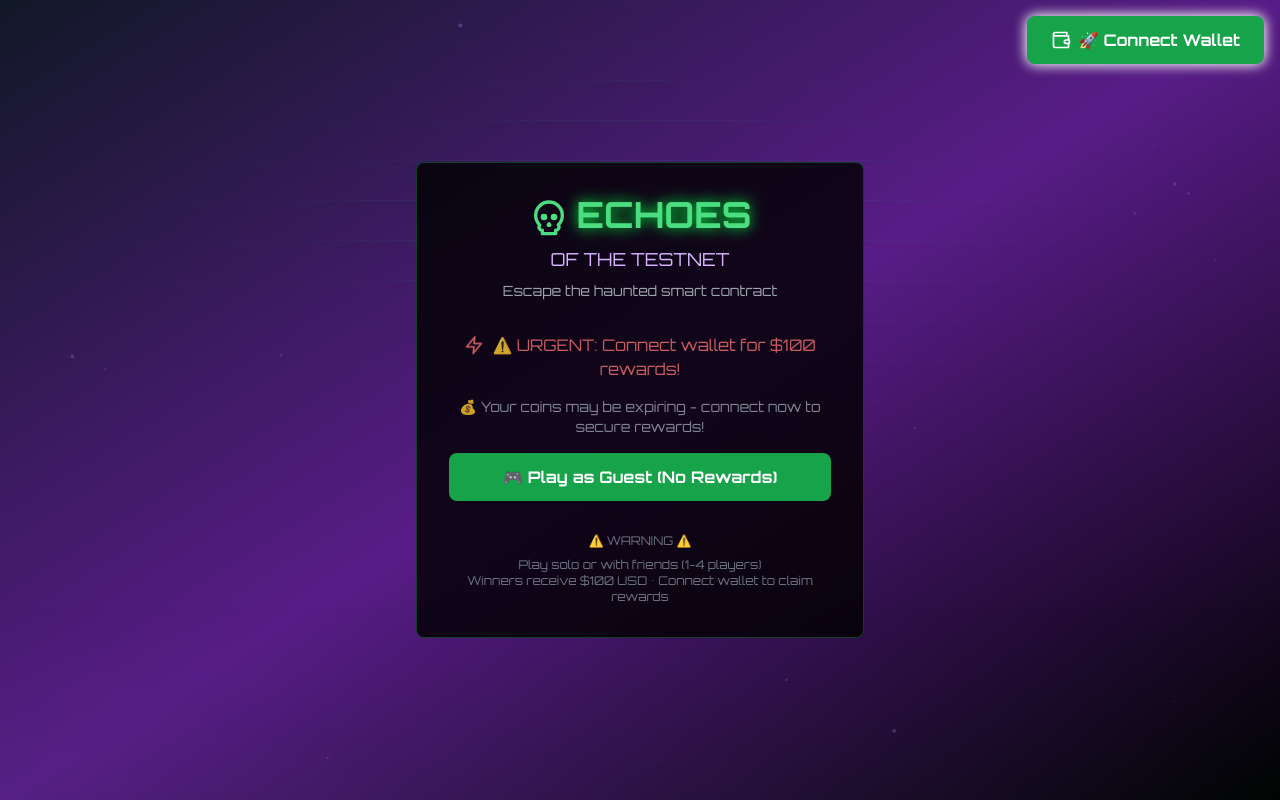
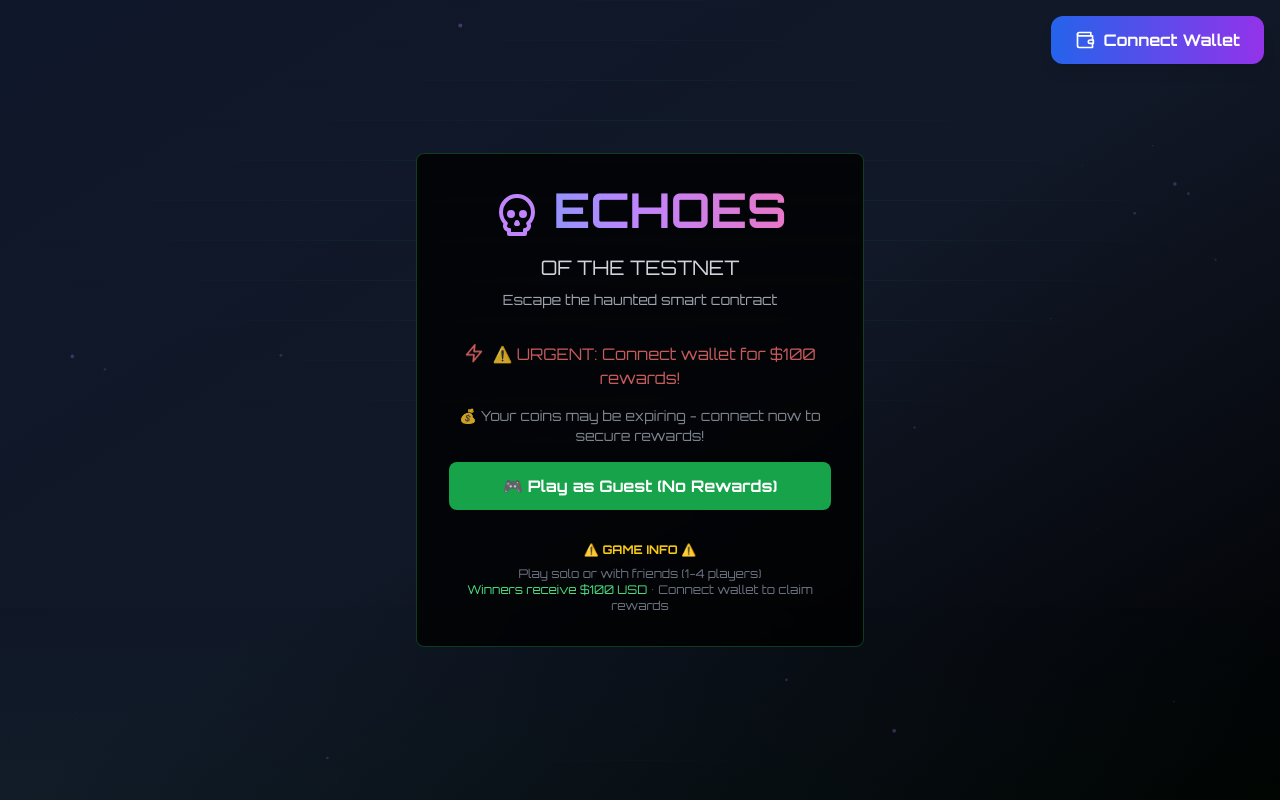
Before and after one commit to Dinesh-Bingi/EchoesoftheTestNet, a React (Vite) app: page / in a window 1280 px wide. Built offline with nearby package versions, Linux system fonts and the light colour scheme.

Commit message:
Remove glow effects and update interface

```diff
--- a/src/App.tsx
+++ b/src/App.tsx
@@ -50,7 +50,7 @@ function App() {
   return (
     <WalletProvider>
       <GameProvider>
-        <div className="min-h-screen bg-gradient-to-br from-gray-900 via-purple-900 to-black relative overflow-hidden">
+        <div className="min-h-screen bg-gradient-to-br from-slate-900 via-gray-900 to-black relative overflow-hidden">
           <GlitchEffect />
 
           <AnimatePresence mode="wait">
--- a/src/components/GameBoard.tsx
+++ b/src/components/GameBoard.tsx
@@ -170,18 +170,18 @@ const GameBoard: React.FC<GameBoardProps> = ({ onBackToLobby }) => {
             whileHover={{ scale: 1.05 }}
             whileTap={{ scale: 0.95 }}
             onClick={onBackToLobby}
-            className="flex items-center space-x-2 bg-gray-800 hover:bg-gray-700 text-white px-4 py-2 rounded-lg transition-colors"
+            className="flex items-center space-x-2 bg-gray-800/80 hover:bg-gray-700/80 text-white px-5 py-3 rounded-xl transition-all duration-300 backdrop-blur-sm border border-gray-700/50"
           >
             <ArrowLeft size={20} />
             <span>Back to Lobby</span>
           </motion.button>
 
           <div className="flex items-center space-x-6">
-            <div className="flex items-center space-x-2 text-purple-400">
+            <div className="flex items-center space-x-2 text-blue-400 bg-blue-500/10 px-3 py-2 rounded-lg">
               <Users size={20} />
               <span>{players.length} Players</span>
             </div>
-            <div className="flex items-center space-x-2 text-green-400">
+            <div className="flex items-center space-x-2 text-purple-400 bg-purple-500/10 px-3 py-2 rounded-lg">
               <Target size={20} />
               <span>Round {currentRound}</span>
             </div>
--- a/src/components/GameLobby.tsx
+++ b/src/components/GameLobby.tsx
@@ -41,20 +41,12 @@ const GameLobby: React.FC<GameLobbyProps> = ({ onStartGame }) => {
       >
         <div className="text-center mb-8">
           <motion.div
-            animate={{
-              textShadow: [
-                '0 0 10px #00ff41',
-                '0 0 20px #00ff41',
-                '0 0 10px #00ff41'
-              ]
-            }}
-            transition={{ duration: 2, repeat: Infinity }}
-            className="text-4xl font-bold text-green-400 mb-2"
+            className="text-5xl font-bold bg-gradient-to-r from-blue-400 via-purple-400 to-pink-400 bg-clip-text text-transparent mb-4"
           >
-            <Skull className="inline-block mr-2" size={40} />
+            <Skull className="inline-block mr-3 text-purple-400" size={48} />
             ECHOES
           </motion.div>
-          <div className="text-lg text-purple-300">OF THE TESTNET</div>
+          <div className="text-xl text-gray-300 font-medium">OF THE TESTNET</div>
           <div className="text-sm text-gray-400 mt-2">
             Escape the haunted smart contract
           </div>
@@ -83,18 +75,21 @@ const GameLobby: React.FC<GameLobbyProps> = ({ onStartGame }) => {
           </div>
         ) : (
           <div className="space-y-4">
-            <div className="bg-gray-800/50 rounded-lg p-4">
-              <div className="flex items-center text-green-400 mb-2">
+            <div className="bg-gray-800/70 backdrop-blur-sm rounded-xl p-5 border border-gray-700/50">
+              <div className="flex items-center text-blue-400 mb-3">
                 <Users className="mr-2" size={20} />
-                Players ({players.length}/4) {players.length === 1 ? '• Solo Mode' : ''}
+                <span className="font-semibold">Players ({players.length}/4)</span>
+                {players.length === 1 && <span className="ml-2 text-purple-400">• Solo Mode</span>}
               </div>
               <div className="space-y-2">
                 {players.map((player, index) => (
-                  <div key={player.id} className="flex items-center justify-between text-sm">
+                  <div key={player.id} className="flex items-center justify-between text-sm bg-gray-700/50 rounded-lg p-3">
                     <span className="text-gray-300">
                       {player.address.slice(0, 6)}...{player.address.slice(-4)}
                     </span>
-                    <span className="text-purple-400">
+                    <span className={`px-2 py-1 rounded-full text-xs font-medium ${
+                      player.isHost ? 'bg-blue-500/20 text-blue-400' : 'bg-purple-500/20 text-purple-400'
+                    }`}>
                       {player.isHost ? 'HOST' : 'PLAYER'}
                     </span>
                   </div>
@@ -106,14 +101,14 @@ const GameLobby: React.FC<GameLobbyProps> = ({ onStartGame }) => {
               <div className="space-y-3">
                 <button
                   onClick={handleCreateRoom}
-                  className="w-full bg-green-600 hover:bg-green-700 text-white font-semibold py-3 rounded-lg transition-colors"
+                  className="w-full bg-gradient-to-r from-blue-600 to-purple-600 hover:from-blue-700 hover:to-purple-700 text-white font-semibold py-3 rounded-xl transition-all duration-300 shadow-lg"
                 >
                   Create Haunted Room
                 </button>
 
                 <button
                   onClick={() => setShowJoinForm(!showJoinForm)}
-                  className="w-full bg-purple-600 hover:bg-purple-700 text-white font-semibold py-3 rounded-lg transition-colors"
+                  className="w-full bg-gray-700 hover:bg-gray-600 text-white font-semibold py-3 rounded-xl transition-all duration-300 border border-gray-600"
                 >
                   Join Existing Room
                 </button>
@@ -129,11 +124,11 @@ const GameLobby: React.FC<GameLobbyProps> = ({ onStartGame }) => {
                       placeholder="Enter room code..."
                       value={roomCode}
                       onChange={(e) => setRoomCode(e.target.value)}
-                      className="w-full bg-gray-800 border border-gray-600 rounded-lg px-4 py-2 text-white placeholder-gray-400 focus:border-green-500 focus:outline-none"
+                      className="w-full bg-gray-800/80 border border-gray-600 rounded-xl px-4 py-3 text-white placeholder-gray-400 focus:border-blue-500 focus:outline-none transition-colors"
                     />
                     <button
                       onClick={handleJoinRoom}
-                      className="w-full bg-gray-700 hover:bg-gray-600 text-white font-semibold py-2 rounded-lg transition-colors"
+                      className="w-full bg-gray-700 hover:bg-gray-600 text-white font-semibold py-3 rounded-xl transition-colors"
                     >
                       Join Room
                     </button>
@@ -152,7 +147,7 @@ const GameLobby: React.FC<GameLobbyProps> = ({ onStartGame }) => {
                  console.log('Starting game with', players.length, 'players');
                  handleStartGame();
                }}
-                className="w-full bg-red-600 hover:bg-red-700 text-white font-bold py-4 rounded-lg transition-colors flex items-center justify-center"
+                className="w-full bg-gradient-to-r from-red-600 to-pink-600 hover:from-red-700 hover:to-pink-700 text-white font-bold py-4 rounded-xl transition-all duration-300 flex items-center justify-center shadow-lg"
               >
                 <Play className="mr-2" size={20} />
                 BEGIN THE NIGHTMARE
@@ -160,7 +155,7 @@ const GameLobby: React.FC<GameLobbyProps> = ({ onStartGame }) => {
             )}
 
             {!isHost && players.length >= 1 && (
-              <div className="text-center text-yellow-400">
+              <div className="text-center text-blue-400 bg-blue-500/10 rounded-xl p-4 border border-blue-500/20">
                 Waiting for host to start the game...
               </div>
             )}
@@ -168,11 +163,11 @@ const GameLobby: React.FC<GameLobbyProps> = ({ onStartGame }) => {
         )}
 
         <div className="mt-8 text-xs text-gray-500 text-center">
-          <div className="mb-2">⚠️ WARNING ⚠️</div>
+          <div className="mb-2 text-yellow-400 font-semibold">⚠️ GAME INFO ⚠️</div>
           <div>
             Play solo or with friends (1-4 players)
             <br />
-            Winners receive $100 USD • Connect wallet to claim rewards
+            <span className="text-green-400 font-medium">Winners receive $100 USD</span> • Connect wallet to claim rewards
           </div>
         </div>
       </motion.div>
--- a/src/components/WalletConnection.tsx
+++ b/src/components/WalletConnection.tsx
@@ -31,10 +31,10 @@ const WalletConnection: React.FC = () => {
             whileHover={{ scale: 1.05 }}
             whileTap={{ scale: 0.95 }}
             onClick={connect}
-            className="bg-green-600 hover:bg-green-700 text-white font-semibold py-3 px-6 rounded-lg flex items-center space-x-2 transition-colors pulse-glow"
+            className="bg-gradient-to-r from-blue-600 to-purple-600 hover:from-blue-700 hover:to-purple-700 text-white font-semibold py-3 px-6 rounded-xl flex items-center space-x-2 transition-all duration-300 shadow-lg"
           >
             <Wallet size={20} />
-            <span>🚀 Connect Wallet</span>
+            <span>Connect Wallet</span>
           </motion.button>
         ) : (
           <motion.div
--- a/src/styles/animations.css
+++ b/src/styles/animations.css
@@ -156,18 +156,6 @@
 }
 
 /* Pulse Glow Effect */
-.pulse-glow {
-  animation: pulse-glow 2s ease-in-out infinite;
-}
-
-@keyframes pulse-glow {
-  0%, 100% {
-    box-shadow: 0 0 10px currentColor;
-  }
-  50% {
-    box-shadow: 0 0 20px currentColor, 0 0 30px currentColor;
-  }
-}
 
 /* Matrix Rain Effect */
 .matrix-rain {
```
